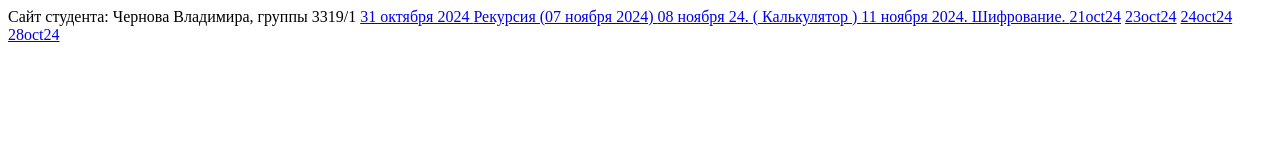
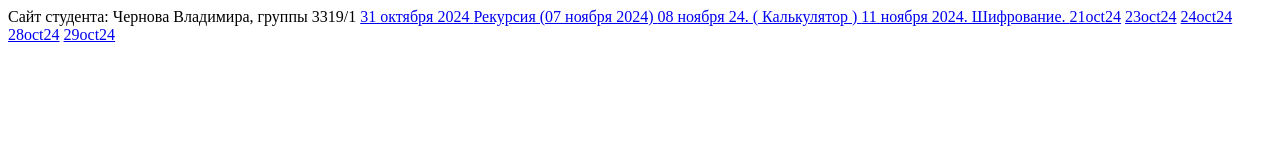
Before and after one commit to VovaDrift/VovaDrift.github.io, a plain HTML site: page index.html in a window 1280 px wide. Drawn offline with Linux system fonts and the light colour scheme.

Commit message:
index.html

```diff
--- a/index.html
+++ b/index.html
@@ -15,5 +15,6 @@
     <a href="23okt24.html">23oct24</a>
     <a href="24okt24.html">24oct24</a>
     <a href="28okt24.html">28oct24</a>
+    <a href="29okt24.html">29oct24</a>
 </body>
 </html>
```
